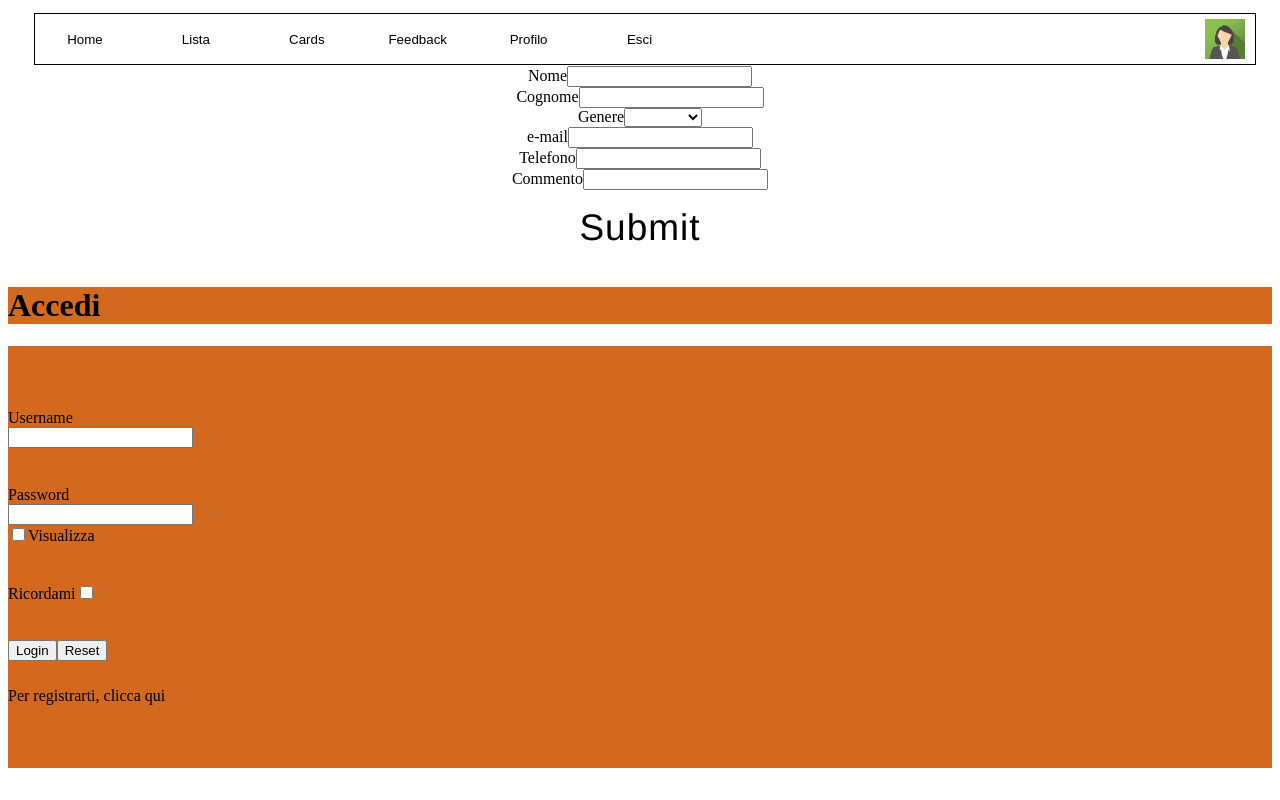
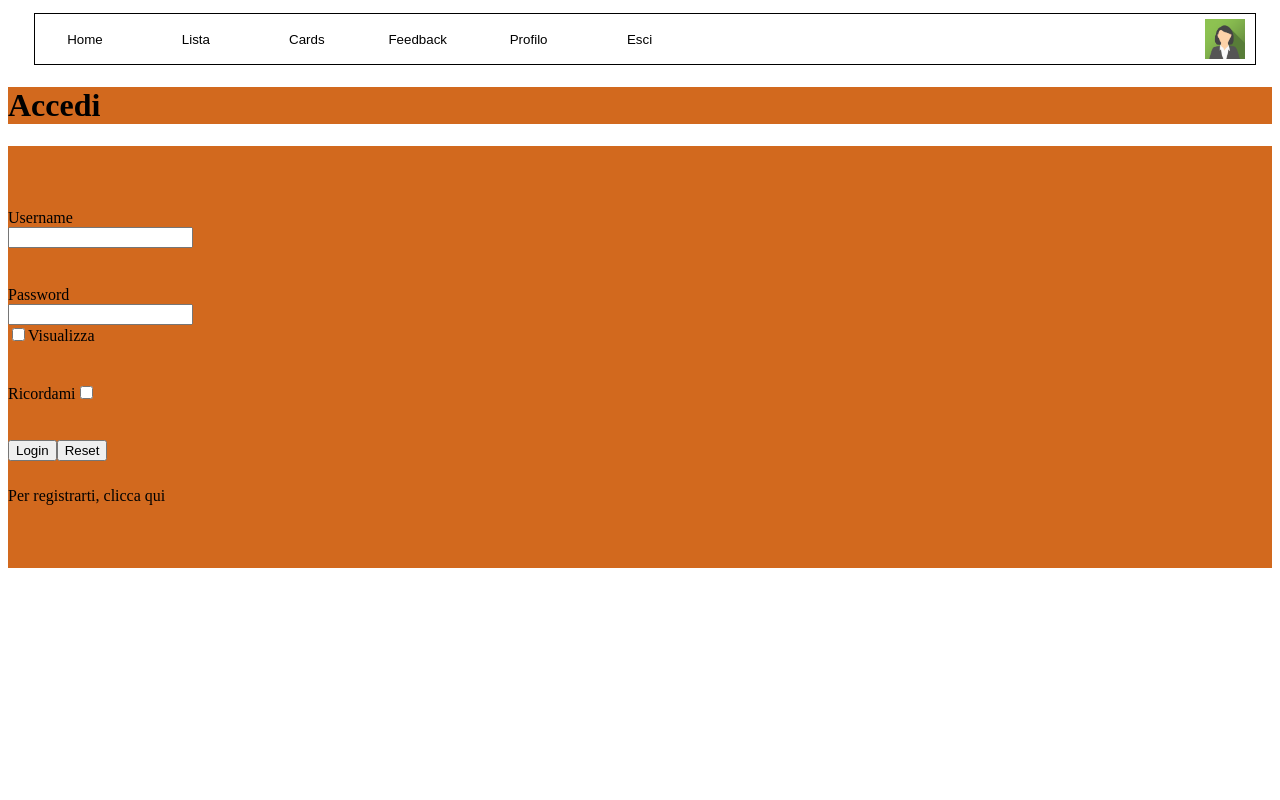
Before and after one commit to BasyLightArcher/TestPratico, an Angular app: page /login in a window 1280 px wide. Built offline with nearby package versions, Linux system fonts and the light colour scheme; some icons are missing.

Commit message:
removed feedback from app component

```diff
--- a/src/app/app.component.html
+++ b/src/app/app.component.html
@@ -1,4 +1,2 @@
-
 <app-menu></app-menu>
-<app-feedback></app-feedback>
 <router-outlet></router-outlet>
```
